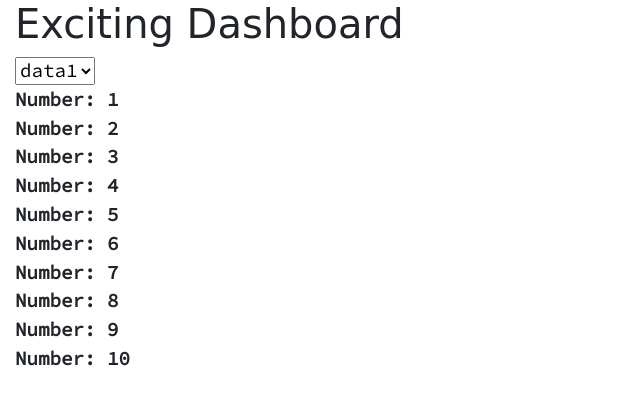
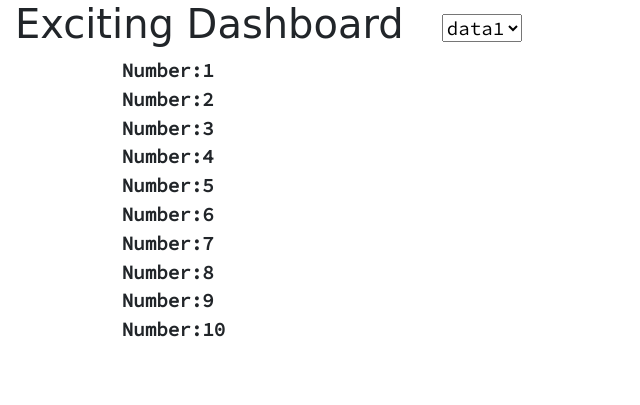
Before and after one commit to hapticPaper/rusty-api, a Flask app: page / in a window 1280 px wide. Shown: the top 405 px of the page, without its empty margins (0-640 px from the left). Run offline with Flask 2, Linux system fonts and the light colour scheme; some libraries are stand-ins or nearby versions; some web fonts are replaced.

Commit message:
origin v1.0

```diff
--- a/static/app.js
+++ b/static/app.js
@@ -1,10 +1,8 @@
-
-
 fetch('/endpoints').then(data=>data.json()).then(d=>{
     d.endpoints.forEach(n=>{
         o = document.createElement("option")
         o.text = n
         document.getElementById('dataSelect').add(o)
-        updateData()
     })
+    updateData()
 })
--- a/static/style.css
+++ b/static/style.css
@@ -10,3 +10,8 @@
 h1 {
     font-family: 'Piedra', cursive;
 }
+
+.col-4 {
+    margin-top: auto;
+    margin-bottom: auto;
+}
--- a/static/updater.js
+++ b/static/updater.js
@@ -1,8 +1,37 @@
 
 function updateData(){
     endpoint = $('#dataSelect').val()
+    htmlList = []
+    chartData = []
+    cnvs = document.createElement("canvas")
+    ctx = cnvs.getContext('2d')
     fetch(`/${endpoint}`).then(data=>data.json()).then(d=>{
-    document.getElementById('onlydiv').innerHTML=d.dataSetResults.map(n=>{return `<b>Number: ${n}</b>`}).join("<br>");
-    console.log(d)
+        console.log(d);
+        chartData=d.dataSetResults;
+        d.dataSetResults.forEach(n=>{
+            htmlList.push(`<b>Number:</b>${n}`);
+    });
+    var chart = new Chart(ctx, {
+        // The type of chart we want to create
+        type: 'bar',
+
+        // The data for our dataset
+        data: {
+            labels: chartData,
+            datasets: [{
+
+                label: 'My First dataset',
+                backgroundColor: 'rgb(255, 99, 132)',
+                borderColor: 'rgb(255, 99, 132)',
+                data: chartData
+            }]
+        },
+
+        // Configuration options go here
+        options: {}
+    });
+    document.getElementById('onlydiv').innerHTML=htmlList.join("<br>");
+    document.getElementById('secondDiv').innerHTML=""
+    document.getElementById('secondDiv').appendChild(cnvs);
 })
 }
--- a/templates/dashboard.html
+++ b/templates/dashboard.html
@@ -6,20 +6,29 @@
         <script src="https://cdn.jsdelivr.net/npm/popper.js@1.16.0/dist/umd/popper.min.js" integrity="sha384-Q6E9RHvbIyZFJoft+2mJbHaEWldlvI9IOYy5n3zV9zzTtmI3UksdQRVvoxMfooAo" crossorigin="anonymous"></script>
         <script src="https://stackpath.bootstrapcdn.com/bootstrap/4.5.0/js/bootstrap.min.js" integrity="sha384-OgVRvuATP1z7JjHLkuOU7Xw704+h835Lr+6QL9UvYjZE3Ipu6Tp75j7Bh/kR0JKI" crossorigin="anonymous"></script>
 
+        <script src="https://cdn.jsdelivr.net/npm/chart.js@2.8.0"></script>
+
         <link rel='stylesheet' href='static/style.css'>
 
     </head>
     <body>
         <div class="container-fluid">
             <div class="row">
-                <div class="col-12">
+                <div class="col-4">
                     <h1>Exciting Dashboard</h1>
+                </div>
+
+                <div class="col-4" >
                     <select id="dataSelect" onchange="updateData()">
                     </select>
                 </div>
             </div>
             <div class="row">
-                <div class="col-12" id="onlydiv"></div>
+                <div class="col-1"></div>
+                <div class="col-3" id="onlydiv"></div>
+                <div class="col-1"></div>
+                <div class="col-6" id="secondDiv"></div>
+                <div class="col-1"></div>
             </div>
         </div>
     </body>
```
